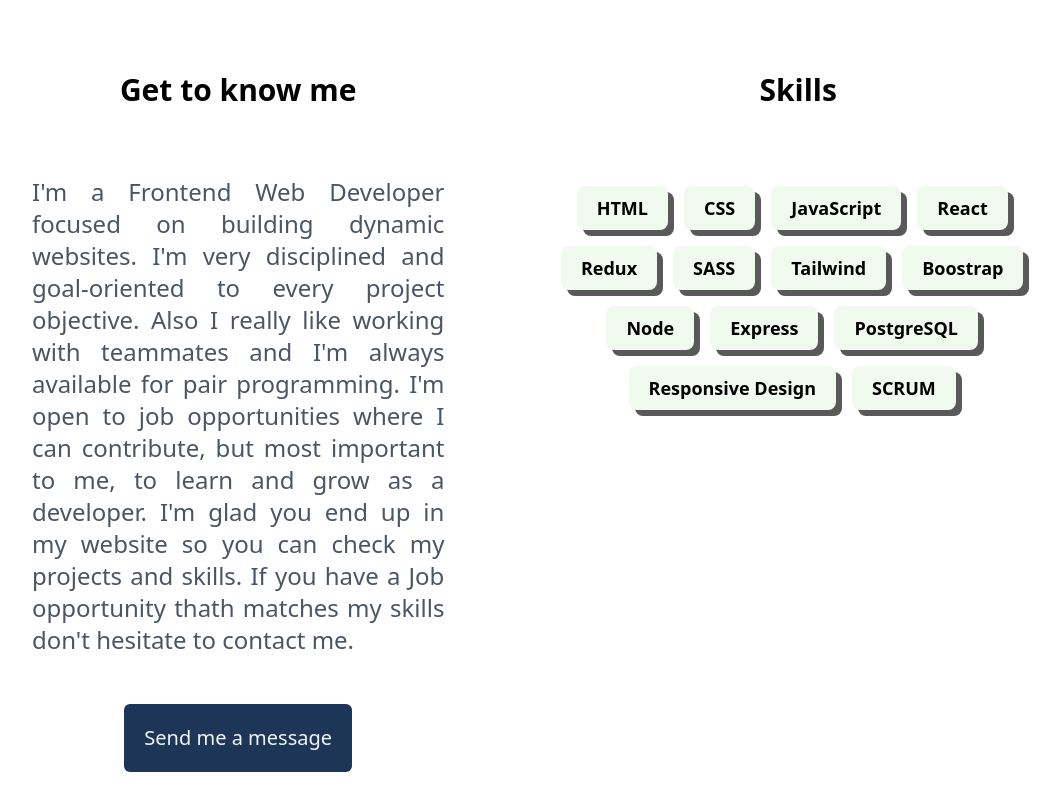
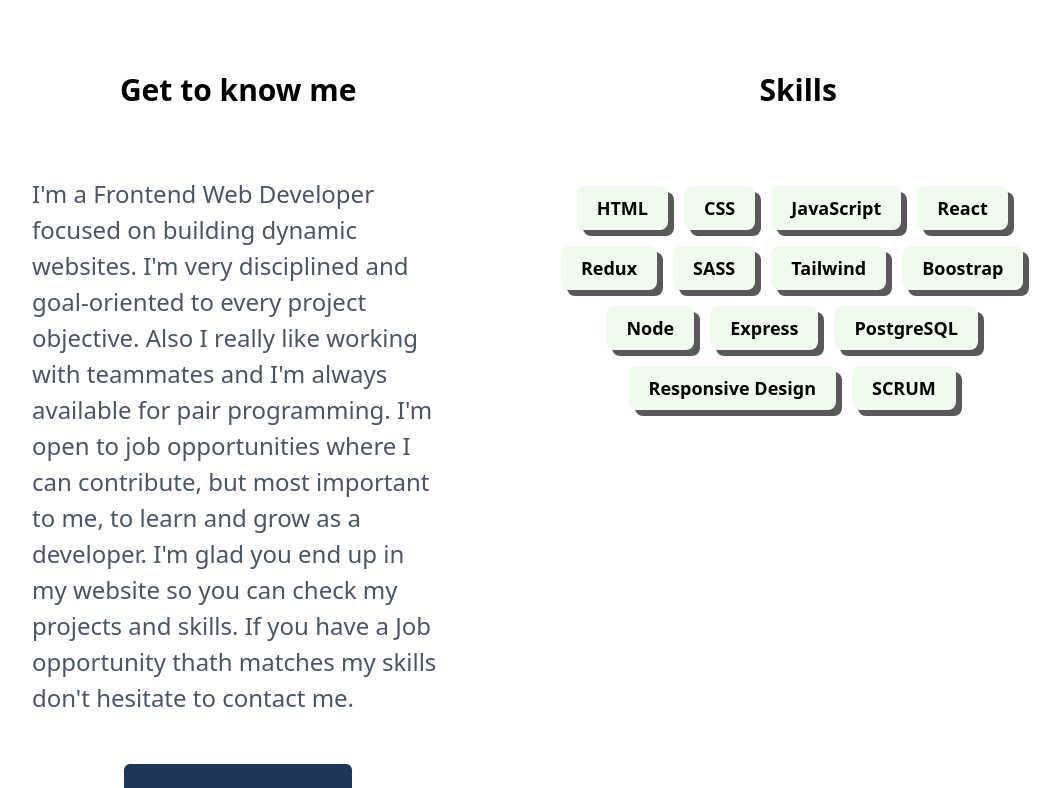
Before and after one commit to Mauricioam/Website-Portfolio, a React (Vite) app: page / in a window 1280 px wide. Shown: the part 780-1568 px from the top of the page, without its empty margins (96-1156 px from the left). Built offline with nearby package versions, Linux system fonts and the light colour scheme.

Commit message:
change about me line height

```diff
--- a/src/components/AboutMe.jsx
+++ b/src/components/AboutMe.jsx
@@ -8,21 +8,24 @@
  export const techStackStyles = " bg-sky text-lg font-bold border px-3 py-2 rounded-md"
 
 function AboutMe() {
+
+
+
   return (
     <section id='Get to know me!' className='flex flex-col gap-20 mt-9 mb-9 mx-0 lg:mx-20'>
        <Titles title="About Me"/>
         <div className='flex flex-col md:flex-row   '>
         <div className='flex flex-col items-center md:w-[95%] w-screen'>
             <h1 className='text-3xl text-center font-bold pb-5'>{aboutMe.title}</h1>
-            <p className='text-2xl text-justify text-gray-600 px-12 py-12 '>{aboutMe.description}</p>
+            <p className='text-2xl text-left text-gray-600 px-12 py-12 leading-9 '>{aboutMe.description}</p>
               <MailTo>
               <button className='text-xl mb-7  rounded-md md:p-5 p-3 bg-secondary hover:bg-gray1 transition-all text-slate-100 '>Send me a message</button>
               </MailTo>
         </div>
-        <div className='flex flex-col w-screen  '>
+        <div className='flex flex-col w-screen   '>
             <h1 className='text-3xl font-bold text-center'>Skills</h1>
             <div className='flex gap-2 flex-wrap px-12 py-20  justify-center'>
-              {techStack.map((item,i)=>( <ButtonAboutMe key={i} item={item}/>))}
+              {techStack.map((item,i)=>( <ButtonAboutMe key={i} item={item} />))}
             </div>
         </div>
         </div>
```
